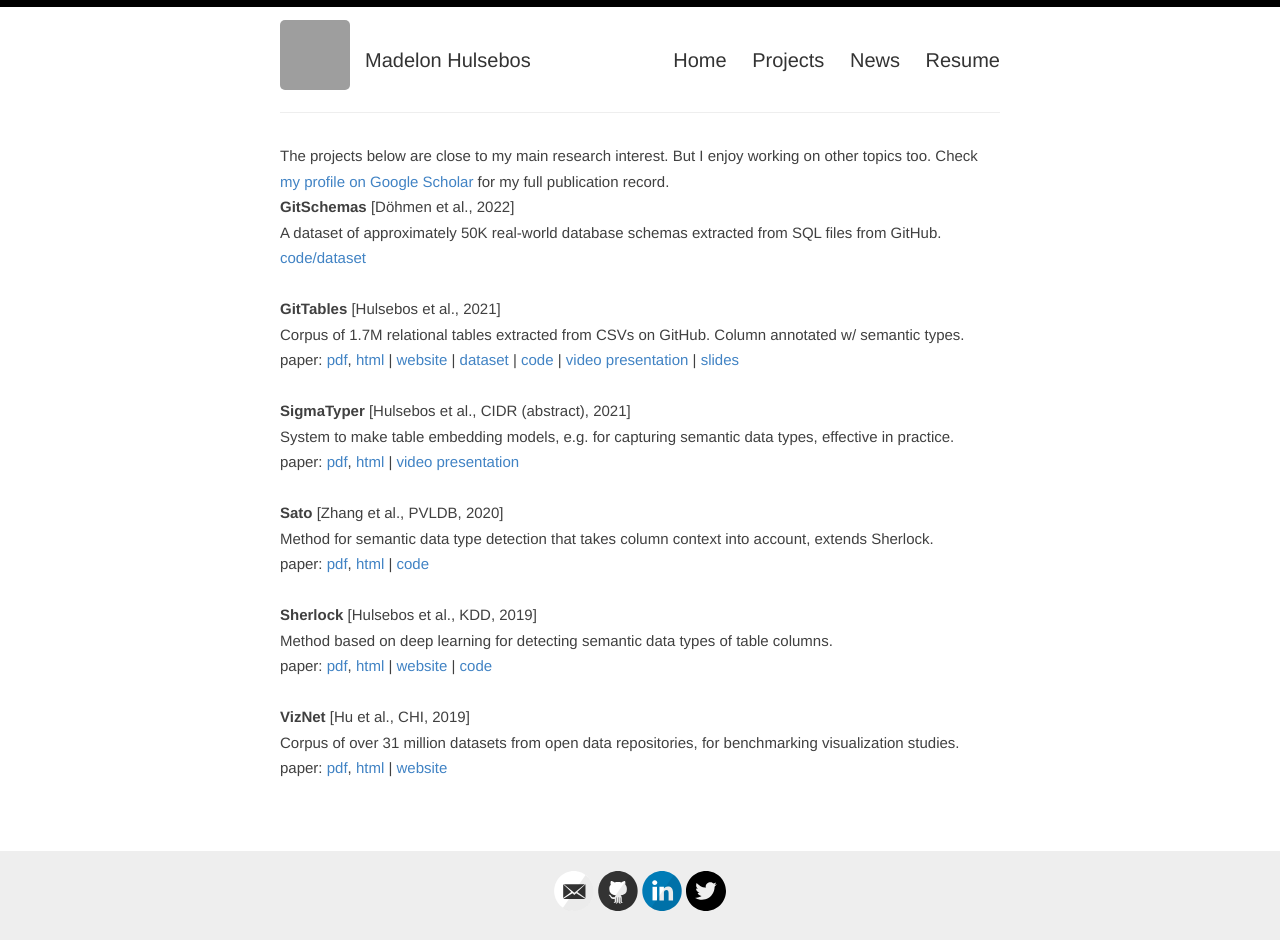
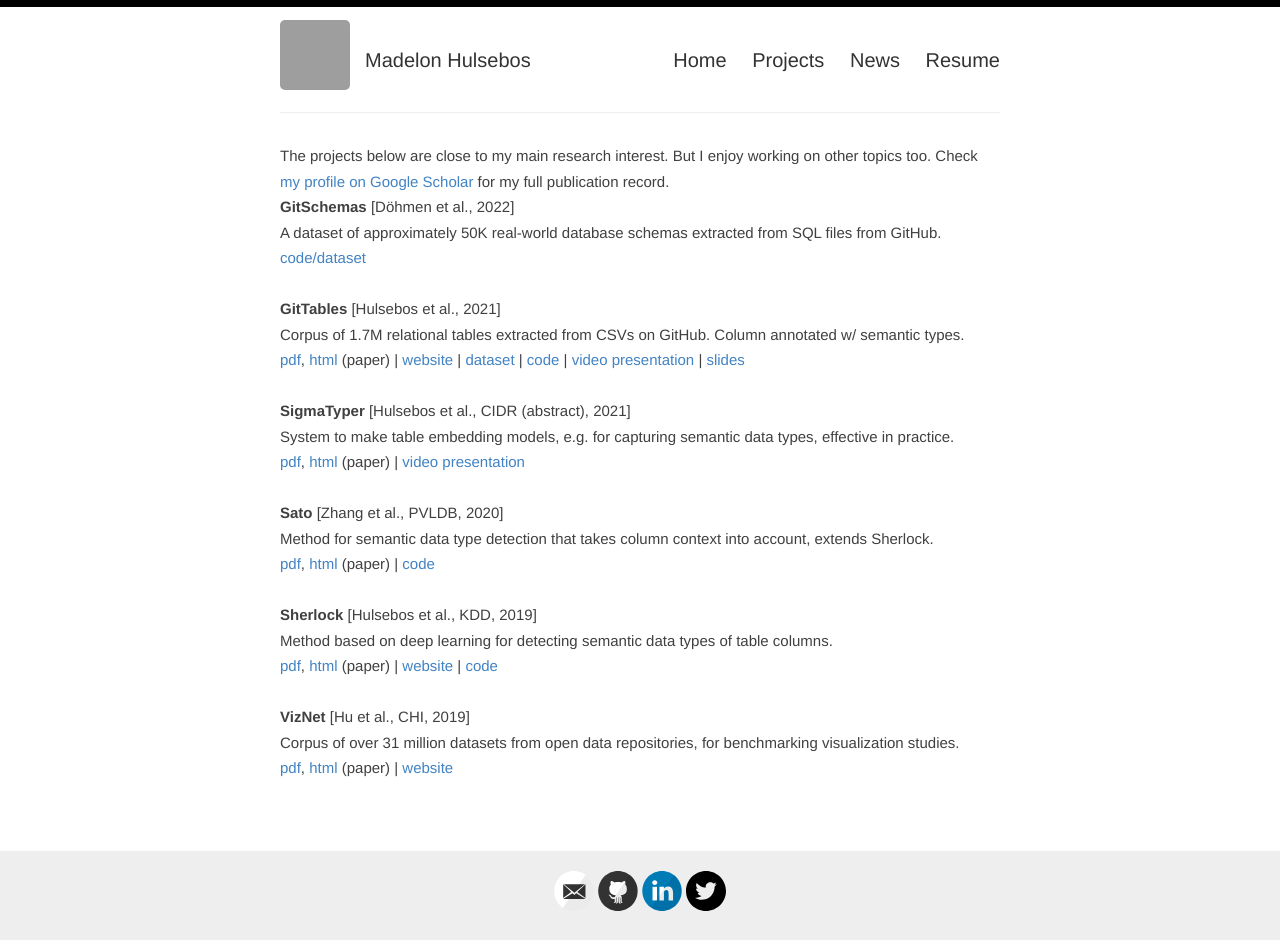
Before and after one commit to madelonhulsebos/madelonhulsebos.github.io, a Jekyll site: the page built from _projects/projects.html, in a window 1280 px wide. Built offline with Jekyll 4.4.1, drawn with Linux system fonts in a browser that asks for light colours; part of the change alters nothing that is shown; grey boxes are pictures that could not be loaded.

```diff
--- a/_projects/projects.html
+++ b/_projects/projects.html
@@ -18,7 +18,7 @@ Check <a href="https://scholar.google.com/citations?user=6IWQn2EAAAAJ&hl=nl&oi=a
 <div>
   <b>GitTables</b> [Hulsebos et al., 2021] <br>
    Corpus of 1.7M relational tables extracted from CSVs on GitHub. Column annotated w/ semantic types.<br>
-   paper: <a href="https://arxiv.org/pdf/2106.07258.pdf" target="_blank">pdf</a>, <a href="https://ar5iv.org/pdf/2106.07258.pdf" target="_blank">html</a> | <a href="https://gittables.github.io" target="_blank">website</a> | <a href="https://zenodo.org/record/4943312#.YeVWeX3MKIb" target="_blank">dataset</a> | <a href="https://github.com/madelonhulsebos/gittables" target="_blank">code</a> | <a href="https://www.youtube.com/watch?v=jEBKcmdIFzw" target="_blank">video presentation</a> | <a href="/assets/GitTables (slides).pdf" target="_blank">slides</a>
+   <a href="https://arxiv.org/pdf/2106.07258.pdf" target="_blank">pdf</a>, <a href="https://ar5iv.org/pdf/2106.07258.pdf" target="_blank">html</a> (paper) | <a href="https://gittables.github.io" target="_blank">website</a> | <a href="https://zenodo.org/record/4943312#.YeVWeX3MKIb" target="_blank">dataset</a> | <a href="https://github.com/madelonhulsebos/gittables" target="_blank">code</a> | <a href="https://www.youtube.com/watch?v=jEBKcmdIFzw" target="_blank">video presentation</a> | <a href="/assets/GitTables (slides).pdf" target="_blank">slides</a>
  </div>
 
  <br>
@@ -26,7 +26,7 @@ Check <a href="https://scholar.google.com/citations?user=6IWQn2EAAAAJ&hl=nl&oi=a
 <div>
   <b>SigmaTyper</b> [Hulsebos et al., CIDR (abstract), 2021]<br>
    System to make table embedding models, e.g. for capturing semantic data types, effective in practice. <br>
-   paper: <a href="https://arxiv.org/pdf/2109.05173.pdf" target="_blank">pdf</a>, <a href="https://ar5iv.org/pdf/2109.05173.pdf" target="_blank">html</a> | <a href="https://www.youtube.com/watch?v=-BE5rWNMXnU">video presentation</a>
+   <a href="https://arxiv.org/pdf/2109.05173.pdf" target="_blank">pdf</a>, <a href="https://ar5iv.org/pdf/2109.05173.pdf" target="_blank">html</a> (paper) | <a href="https://www.youtube.com/watch?v=-BE5rWNMXnU">video presentation</a>
  </div>
 
  <br>
@@ -34,7 +34,7 @@ Check <a href="https://scholar.google.com/citations?user=6IWQn2EAAAAJ&hl=nl&oi=a
 <div>
  <b>Sato</b> [Zhang et al., PVLDB, 2020]<br>
   Method for semantic data type detection that takes column context into account, extends Sherlock. <br>
-  paper: <a href="https://arxiv.org/pdf/1911.06311.pdf" target="_blank">pdf</a>, <a href="https://ar5iv.org/pdf/1911.06311.pdf" target="_blank">html</a> | <a href="https://github.com/megagonlabs/sato" target="_blank">code</a>
+  <a href="https://arxiv.org/pdf/1911.06311.pdf" target="_blank">pdf</a>, <a href="https://ar5iv.org/pdf/1911.06311.pdf" target="_blank">html</a> (paper) | <a href="https://github.com/megagonlabs/sato" target="_blank">code</a>
 </div>
 
 <br>
@@ -42,7 +42,7 @@ Check <a href="https://scholar.google.com/citations?user=6IWQn2EAAAAJ&hl=nl&oi=a
 <div>
  <b>Sherlock</b> [Hulsebos et al., KDD, 2019]<br>
   Method based on deep learning for detecting semantic data types of table columns.<br>
-  paper: <a href="https://arxiv.org/pdf/1905.10688.pdf" target="_blank">pdf</a>, <a href="https://ar5iv.org/pdf/1905.10688.pdf" target="_blank">html</a> | <a href="https://sherlock.media.mit.edu/" target="_blank">website</a> | <a href="https://github.com/mitmedialab/sherlock-project" target="_blank">code</a>
+  <a href="https://arxiv.org/pdf/1905.10688.pdf" target="_blank">pdf</a>, <a href="https://ar5iv.org/pdf/1905.10688.pdf" target="_blank">html</a> (paper) | <a href="https://sherlock.media.mit.edu/" target="_blank">website</a> | <a href="https://github.com/mitmedialab/sherlock-project" target="_blank">code</a>
 </div>
 
 <br>
@@ -51,7 +51,7 @@ Check <a href="https://scholar.google.com/citations?user=6IWQn2EAAAAJ&hl=nl&oi=a
   <b>VizNet</b> [Hu et al., CHI, 2019]<br>
   Corpus of over 31 million datasets from open data repositories, for benchmarking visualization studies.
    <br>
-   paper: <a href="https://arxiv.org/abs/1905.04616.pdf" target="_blank">pdf</a>, <a href="https://ar5iv.org/abs/1905.04616" target="_blank">html</a> | <a href="https://viznet.media.mit.edu/" target="_blank">website</a>
+  <a href="https://arxiv.org/abs/1905.04616.pdf" target="_blank">pdf</a>, <a href="https://ar5iv.org/abs/1905.04616" target="_blank">html</a> (paper) | <a href="https://viznet.media.mit.edu/" target="_blank">website</a>
  </div>
 
 <br>
```
